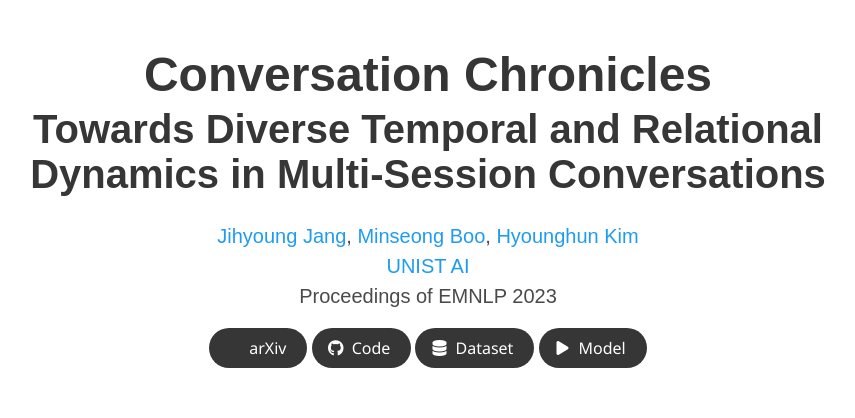
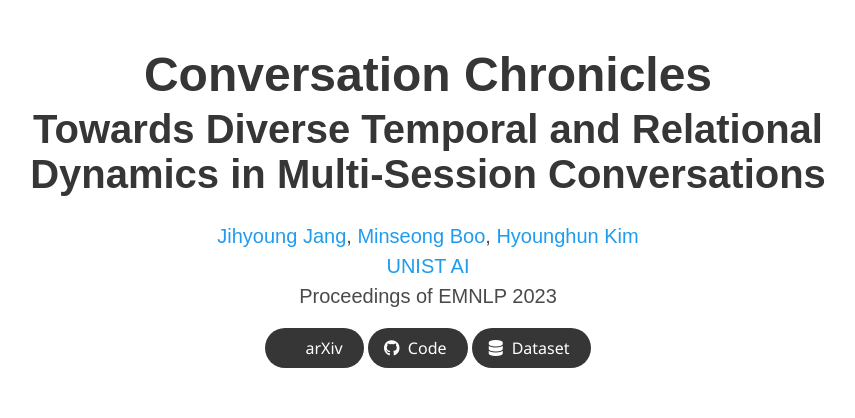
Before and after one commit to conversation-chronicles/conversation-chronicles.github.io, a plain HTML site: page index.html in a window 1280 px wide. Shown: the top 418 px of the page, without its empty margins (212-1067 px from the left). Drawn offline with nearby package versions, Linux system fonts and the light colour scheme; some icons are missing; a web font is replaced by a local one.

Commit message:
update figure

```diff
--- a/index.html
+++ b/index.html
@@ -99,17 +99,6 @@
                                         <span>Dataset</span>
                                     </a>
                                 </span>
-
-                            <span class="link-block">
-                                    <a href="https://huggingface.co/jihyoung/rebot-generation" target="_blank"
-                                       class="external-link button is-normal is-rounded is-dark">
-                                        <span class="icon">
-                                            <i class="fas fa-play"></i>
-                                        </span>
-                                        <span>Model</span>
-                                    </a>
-                                </span>
-
 
                         </div>
 
```
Also changed, not shown: static/images/main.gif, 1 other file.
